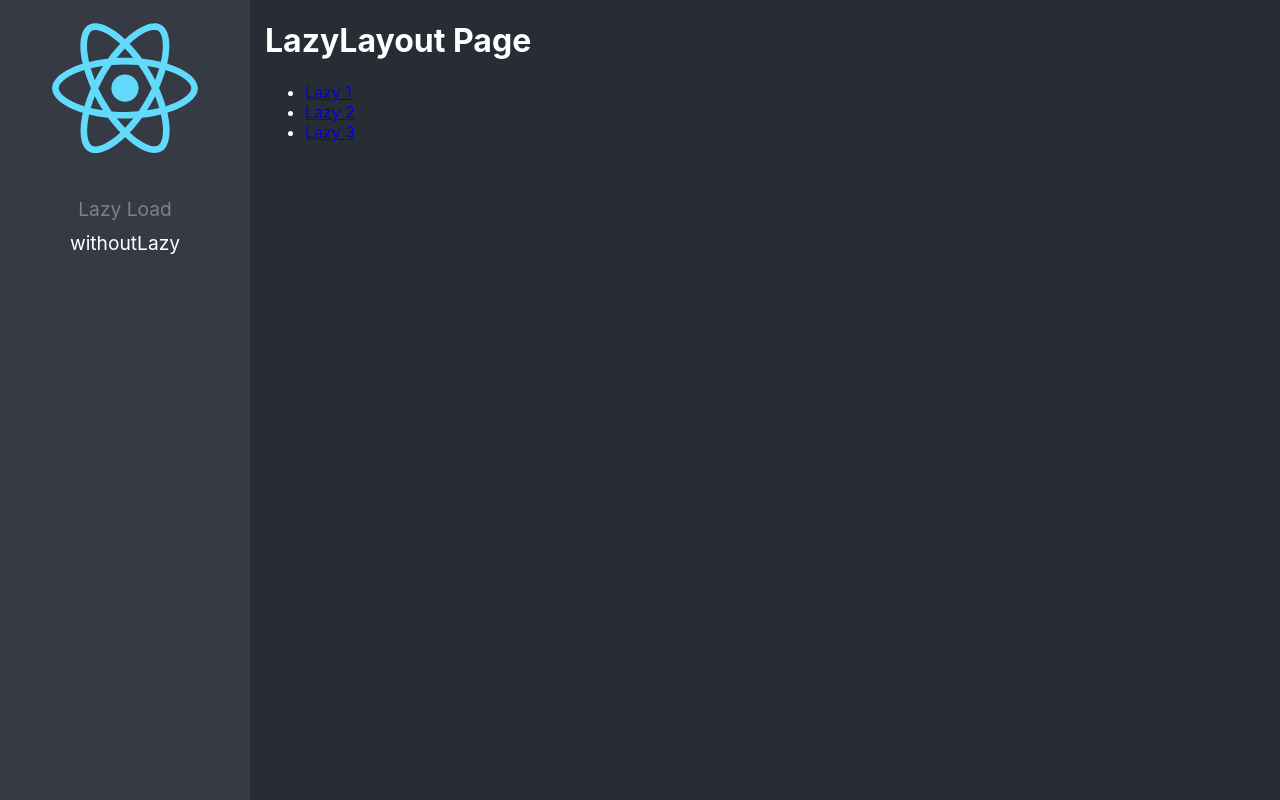
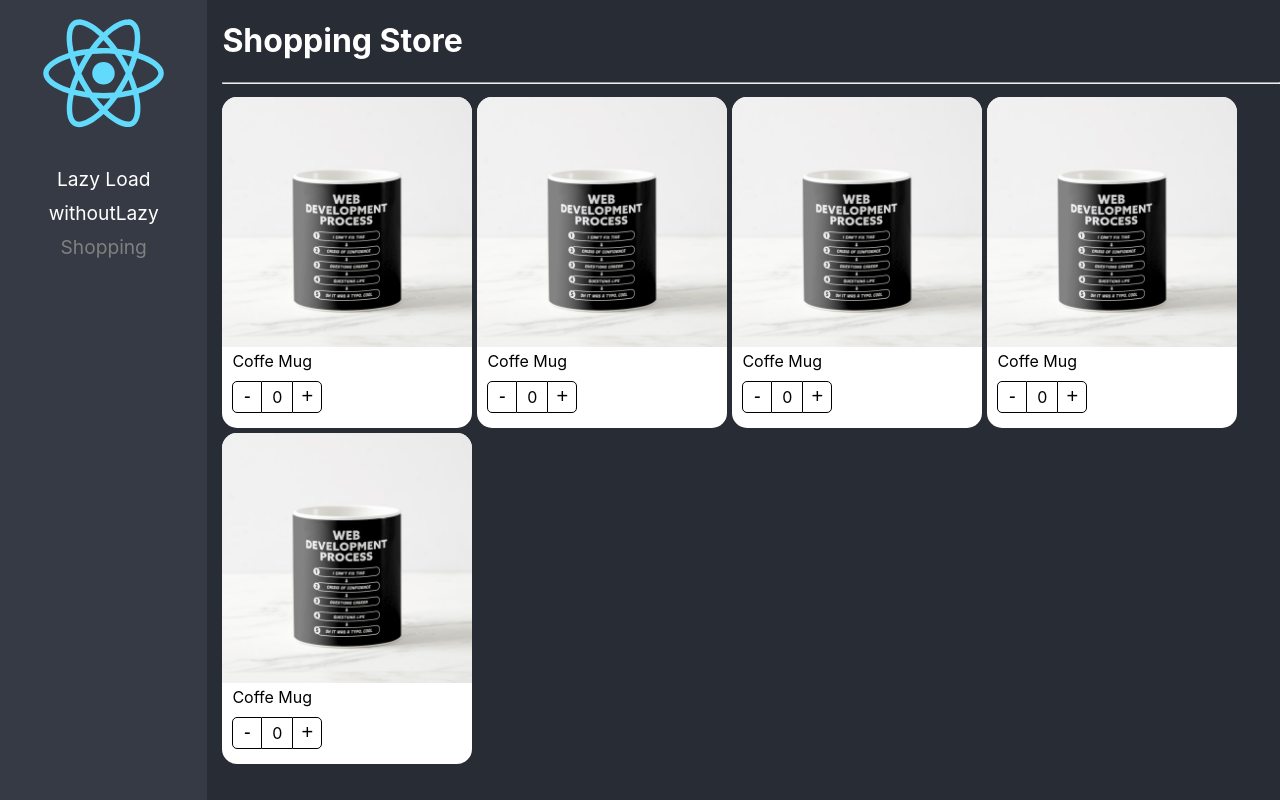
Before and after one commit to ldanielabe/React-Pro, a React (Create React App) app: page /shopping in a window 1280 px wide. Before the commit this address led to /lazyLoad. Built offline with nearby package versions, Linux system fonts and the light colour scheme.

Commit message:
Creation of component productCard

```diff
--- /dev/null
+++ b/src/ComponentPatterns/Components/ProductCard.jsx
@@ -0,0 +1,27 @@
+import { useProduct } from '../Hooks/useProduct';
+import styles from '../Styles/styles.module.css'
+// import noImage from '../Assets/noImage.jpg'
+
+export const ProductCard = () => {
+
+  const {counter,increaseBy} = useProduct();
+
+  return (
+  <div className={styles.productCard}>
+
+    <img className={styles.productImg} src="./coffee-mug.png" alt="Coffe Mug" />
+      {/* <img className={styles.ProductImg} src={noImage} alt="No image" /> */}
+
+      <span className={styles.productDescription}>Coffe Mug</span>
+
+      <div className={styles.buttonsContainer}>
+
+          <button className={styles.buttonMinus} onClick={()=>increaseBy(-1)}>-</button>
+
+          <div className={styles.countLabel}>{counter}</div>
+
+          <button className={styles.buttonAdd} onClick={()=>increaseBy(1)}>+</button>
+
+      </div>
+  </div>);
+};
--- /dev/null
+++ b/src/ComponentPatterns/Hooks/useProduct.ts
@@ -0,0 +1,16 @@
+import { useState } from "react";
+
+
+export const useProduct = () => {
+
+    const [counter, setCounter] = useState(0);
+
+    const increaseBy = (value: number) => {
+        setCounter(prev => Math.max(prev+value, 0))
+    }
+
+  return {
+    counter,
+    increaseBy
+  };
+};
--- /dev/null
+++ b/src/ComponentPatterns/Pages/ShopingPage.tsx
@@ -0,0 +1,18 @@
+import { ProductCard } from "../Components/ProductCard";
+
+export const ShopingPage = () => {
+  return (
+  <div>
+      <h1>Shopping Store</h1>
+      <hr />
+      <div style={{display: 'flex', flexDirection: 'row', flexWrap: 'wrap'}}>
+        <ProductCard/>
+        <ProductCard/>
+        <ProductCard/>
+        <ProductCard/>
+        <ProductCard/>
+      </div>
+  </div>);
+};
+
+export default ShopingPage;
--- /dev/null
+++ b/src/ComponentPatterns/Styles/styles.module.css
@@ -0,0 +1,60 @@
+.productCard {
+    background-color: white;
+    border-radius: 15px;
+    color: black;
+    padding-bottom: 5px;
+    width: 250px;
+    margin-right: 5px;
+    margin-top: 5px;
+}
+
+.productImg {
+    border-radius: 15px 15px 0px 0px;
+    width: 100%;
+}
+
+.productDescription {
+    margin: 10px;
+}
+
+.buttonsContainer {
+    margin: 10px;
+    display: flex;
+    flex-direction: row;
+}
+
+.buttonMinus {
+    cursor: pointer;
+    background-color: transparent;
+    border: 1px solid black;
+    border-radius: 5px 0px 0px 5px;
+    font-size: 20px;
+    width: 30px;
+}
+
+.buttonMinus:hover {
+    background-color: rgba(0, 0, 0, 0.1);
+}
+
+.countLabel {
+    border-bottom: 1px solid black;
+    border-top: 1px solid black;
+    font-size: 16px;
+    height: 25px;
+    padding-top: 5px;
+    text-align: center;
+    width: 30px;
+}
+
+.buttonAdd {
+    cursor: pointer;
+    background-color: transparent;
+    border: 1px solid black;
+    border-radius: 0px 5px 5px 0px;
+    font-size: 20px;
+    width: 30px;
+}
+
+.buttonAdd:hover {
+    background-color: rgba(0, 0, 0, 0.1);
+}
--- a/src/Routes/routes.ts
+++ b/src/Routes/routes.ts
@@ -1,4 +1,5 @@
 import { lazy, LazyExoticComponent } from 'react';
+import { ShopingPage } from '../ComponentPatterns/Pages/ShopingPage';
 import { LazyPages3 } from '../LazyLoad/Pages';
 import WithoutLazy from '../LazyLoad/Pages/WithoutLazy';
 
@@ -25,5 +26,11 @@ export const route: Route[] =[
         path: 'withoutLazy',
         Component: WithoutLazy,
         name: 'withoutLazy'
+    },
+    {
+        to: '/shopping',
+        path: 'shopping',
+        Component: ShopingPage,
+        name: 'Shopping'
     }
 ];
```
Also changed, not shown: public/coffee-mug.png (added), src/ComponentPatterns/Assets/no-image.jpg (added).
